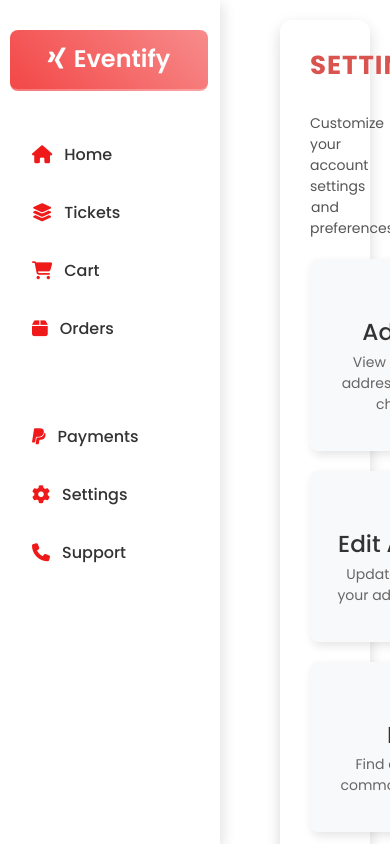
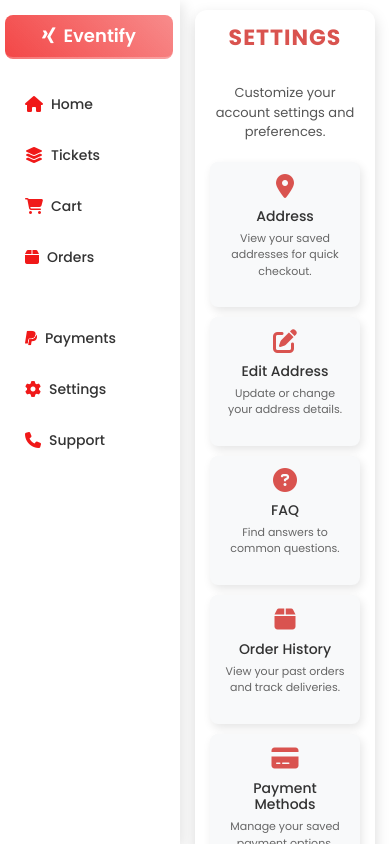
Before and after one commit to Vinay1718/Event-Final-Project, a React (Create React App) app in the folder frontend/: page /settings in a window 390 px wide. Built offline with nearby package versions, Linux system fonts and the light colour scheme.

Commit message:
css updated

```diff
--- a/frontend/src/App.css
+++ b/frontend/src/App.css
@@ -1,8 +1,9 @@
-.app-container{
+.app-container {
     display: flex;
     height: 100vh;
 }
-.content-container{
+
+.content-container {
     flex-grow: 1;
     padding: 20px;
     overflow-x: hidden;
@@ -10,6 +11,28 @@
     transition: margin-left 0.5s ease;
 }
 
-.sidebar:hover~.content-container{
+.sidebar:hover ~ .content-container {
     margin-left: 260px;
 }
+
+@media (max-width: 768px) {
+    .content-container {
+        margin-left: 85px;
+        padding: 15px;
+    }
+
+    .sidebar:hover ~ .content-container {
+        margin-left: 220px;
+    }
+}
+
+@media (max-width: 480px) {
+    .content-container {
+        margin-left: 70px;
+        padding: 10px;
+    }
+
+    .sidebar:hover ~ .content-container {
+        margin-left: 180px;
+    }
+}
--- a/frontend/src/component/Cart/Cart.css
+++ b/frontend/src/component/Cart/Cart.css
@@ -8,7 +8,7 @@
     font-family: 'Poppins', sans-serif;
 }
 
-.cart-container h2{
+.cart-container h2 {
     text-align: center;
 }
 
@@ -133,3 +133,86 @@
     transform: scale(1.2);
     color: #c9302c;
 }
+
+
+@media (max-width: 1024px) {
+    .cart-container {
+        padding: 20px;
+    }
+
+    .cart-item {
+        flex-direction: column;
+        align-items: center;
+        text-align: center;
+        padding: 20px;
+    }
+
+    .cart-image {
+        width: 150px;
+        height: 150px;
+        margin-bottom: 15px;
+    }
+
+    .cart-details {
+        font-size: 16px;
+    }
+
+    .cart-details h3 {
+        font-size: 20px;
+    }
+
+    .cart-actions {
+        flex-direction: column;
+        align-items: center;
+        gap: 15px;
+    }
+
+    .checkout-btn, .back-btn {
+        width: 100%;
+        padding: 12px;
+    }
+}
+
+@media (max-width: 600px) {
+    .cart-container {
+        padding: 15px;
+    }
+
+    .cart-item {
+        padding: 15px;
+    }
+
+    .cart-image {
+        width: 120px;
+        height: 120px;
+    }
+
+    .cart-details {
+        font-size: 14px;
+    }
+
+    .cart-details h3 {
+        font-size: 18px;
+    }
+
+    .quantity-controls {
+        gap: 10px;
+    }
+
+    .cart-total {
+        font-size: 20px;
+        text-align: center;
+    }
+
+    .cart-actions {
+        flex-direction: column;
+        align-items: center;
+        gap: 12px;
+    }
+
+    .checkout-btn, .back-btn {
+        width: 100%;
+        padding: 10px;
+        font-size: 16px;
+    }
+}
--- a/frontend/src/component/Home/Home.css
+++ b/frontend/src/component/Home/Home.css
@@ -80,6 +80,17 @@
     color: #f01919;
 }
 
+/* Responsive Design */
+@media (max-width: 1024px) {
+    .ticket-container {
+        gap: 15px;
+    }
+
+    .card {
+        width: 250px;
+    }
+}
+
 @media (max-width: 768px) {
     .ticket-container {
         flex-direction: column;
@@ -88,6 +99,35 @@
 
     .card {
         width: 90%;
+    }
+
+    .modal-content {
+        width: 90%;
+        padding: 15px;
+    }
+}
+
+@media (max-width: 480px) {
+    .card {
+        width: 100%;
+    }
+
+    .card h2 {
+        font-size: 18px;
+    }
+
+    .card h3 {
+        font-size: 14px;
+    }
+
+    .card button {
+        font-size: 12px;
+        padding: 8px 12px;
+    }
+
+    .modal-content {
+        width: 95%;
+        padding: 10px;
     }
 }
 
@@ -129,7 +169,7 @@
     display: flex;
     justify-content: center;
     align-items: center;
-  }
+}
 
 .close-btn {
     position: absolute;
--- a/frontend/src/component/Orders/Orders.css
+++ b/frontend/src/component/Orders/Orders.css
@@ -53,3 +53,53 @@ th {
         display: none;
     }
 }
+
+@media (max-width: 1024px) {
+    .orders-container {
+        width: 90%;
+    }
+
+    .order-slip {
+        padding: 15px;
+    }
+
+    table {
+        font-size: 14px;
+    }
+
+    th, td {
+        padding: 8px;
+    }
+
+    .print-btn {
+        font-size: 14px;
+        padding: 8px 16px;
+    }
+}
+
+@media (max-width: 600px) {
+    .orders-container {
+        width: 95%;
+    }
+
+    .order-slip {
+        padding: 10px;
+    }
+
+    table {
+        font-size: 12px;
+        display: block;
+        overflow-x: auto;
+        white-space: nowrap;
+    }
+
+    th, td {
+        padding: 6px;
+    }
+
+    .print-btn {
+        font-size: 14px;
+        width: 100%;
+        padding: 10px;
+    }
+}
--- a/frontend/src/component/Payments/Payments.css
+++ b/frontend/src/component/Payments/Payments.css
@@ -101,3 +101,46 @@ h2 {
     color: #555;
     margin-top: 15px;
 }
+
+@media (max-width: 1024px) {
+    .payment-container {
+        max-width: 90%;
+        padding: 25px;
+    }
+
+    .payment-option {
+        font-size: 15px;
+        padding: 12px;
+    }
+
+    .confirm-btn {
+        font-size: 15px;
+        padding: 10px 20px;
+    }
+}
+
+@media (max-width: 600px) {
+    .payment-container {
+        max-width: 95%;
+        padding: 20px;
+    }
+
+    .payment-option {
+        font-size: 14px;
+        padding: 10px;
+    }
+
+    .payment-option i {
+        font-size: 18px;
+    }
+
+    .confirm-btn {
+        width: 100%;
+        font-size: 14px;
+        padding: 12px;
+    }
+
+    .secure-text {
+        font-size: 12px;
+    }
+}
--- a/frontend/src/component/Settings/Address/Address.css
+++ b/frontend/src/component/Settings/Address/Address.css
@@ -1,4 +1,3 @@
-/* Main Container */
 .address-container {
     max-width: 1000px;
     margin: 50px auto;
@@ -90,3 +89,25 @@ h2 {
         grid-column: span 1;
     }
 }
+
+@media (max-width: 480px) {
+    .address-container {
+        width: 90%;
+        padding: 20px;
+    }
+
+    h2 {
+        font-size: 22px;
+    }
+
+    .address-details p {
+        font-size: 16px;
+        padding: 10px;
+    }
+
+    .continue-btn {
+        font-size: 16px;
+        padding: 10px 20px;
+        width: 100%;
+    }
+}
--- a/frontend/src/component/Settings/Edit/Edit.css
+++ b/frontend/src/component/Settings/Edit/Edit.css
@@ -30,6 +30,7 @@ h2 {
     flex: 1 1 calc(50% - 10px);
     text-align: left;
 }
+
 .form-group.full-width {
     flex: 1 1 100%;
 }
@@ -53,7 +54,6 @@ h2 {
     outline: none;
 }
 
-/* Red border on focus */
 .form-group input:focus,
 .form-group select:focus,
 .form-group textarea:focus {
@@ -84,3 +84,50 @@ h2 {
 .update-btn:hover {
     background: #c9302c;
 }
+
+@media (max-width: 768px) {
+    .edit-container {
+        width: 90%;
+        padding: 20px;
+    }
+
+    .edit-form {
+        flex-direction: column;
+        gap: 10px;
+    }
+
+    .form-group {
+        flex: 1 1 100%;
+    }
+}
+
+@media (max-width: 480px) {
+    .edit-container {
+        width: 95%;
+        padding: 15px;
+    }
+
+    h2 {
+        font-size: 22px;
+    }
+
+    .edit-subtext {
+        font-size: 13px;
+    }
+
+    .form-group label {
+        font-size: 14px;
+    }
+
+    .form-group input,
+    .form-group select,
+    .form-group textarea {
+        font-size: 13px;
+        padding: 8px;
+    }
+
+    .update-btn {
+        font-size: 14px;
+        padding: 10px;
+    }
+}
--- a/frontend/src/component/Settings/Settings.css
+++ b/frontend/src/component/Settings/Settings.css
@@ -51,10 +51,12 @@ h2 {
     font-size: 14px;
     color: #666;
 }
+
 .settings-card:hover {
     transform: translateY(-5px);
     background: rgba(217, 83, 79, 0.1);
 }
+
 .disabled-card {
     background: #e0e0e0;
     cursor: not-allowed;
@@ -70,3 +72,67 @@ h2 {
 .disabled-card p {
     color: #777;
 }
+
+@media (max-width: 768px) {
+    .settings-container {
+        width: 90%;
+        padding: 20px;
+    }
+
+    .settings-cards {
+        grid-template-columns: repeat(auto-fit, minmax(150px, 1fr));
+        gap: 15px;
+    }
+
+    .settings-card {
+        padding: 15px;
+    }
+
+    .settings-card i {
+        font-size: 26px;
+    }
+
+    .settings-card h3 {
+        font-size: 16px;
+    }
+
+    .settings-card p {
+        font-size: 12px;
+    }
+}
+
+@media (max-width: 480px) {
+    .settings-container {
+        width: 95%;
+        padding: 15px;
+    }
+
+    h2 {
+        font-size: 22px;
+    }
+
+    .settings-subtext {
+        font-size: 13px;
+    }
+
+    .settings-cards {
+        grid-template-columns: 1fr;
+        gap: 10px;
+    }
+
+    .settings-card {
+        padding: 12px;
+    }
+
+    .settings-card i {
+        font-size: 24px;
+    }
+
+    .settings-card h3 {
+        font-size: 14px;
+    }
+
+    .settings-card p {
+        font-size: 11px;
+    }
+}
--- a/frontend/src/component/sidebar/Sidebar.css
+++ b/frontend/src/component/sidebar/Sidebar.css
@@ -90,7 +90,6 @@ h1 i {
     text-overflow: ellipsis;
 }
 
-
 .sidebar ul li a span {
     display: none;
 }
@@ -105,12 +104,15 @@ h1 i {
     color: #f01919;
     transition: color 0.3s ease;
 }
+
 .sidebar ul li:hover a i {
     color: white;
 }
+
 .first, .second {
     padding-top: 10px;
 }
+
 @media (max-width: 768px) {
     .sidebar {
         width: 85px;
@@ -128,3 +130,38 @@ h1 i {
         font-size: 18px;
     }
 }
+
+@media (max-width: 480px) {
+    .sidebar {
+        width: 70px;
+        padding-top: 10px;
+    }
+
+    .sidebar:hover {
+        width: 180px;
+    }
+
+    .sidebar h1 {
+        font-size: 18px;
+        padding: 10px;
+        margin: 5px;
+    }
+
+    .sidebar ul {
+        margin: 10px 0;
+    }
+
+    .sidebar ul li {
+        padding: 10px;
+    }
+
+    .sidebar ul li a {
+        font-size: 14px;
+        padding-left: 5px;
+    }
+
+    .sidebar ul li a i {
+        font-size: 16px;
+        margin-right: 8px;
+    }
+}
--- a/frontend/src/index.css
+++ b/frontend/src/index.css
@@ -7,7 +7,34 @@ body {
   -moz-osx-font-smoothing: grayscale;
 }
 
+@media (max-width: 768px) {
+  body {
+    font-size: 14px;
+  }
+}
+
+@media (max-width: 480px) {
+  body {
+    font-size: 12px;
+  }
+}
+
+
 code {
-  font-family: source-code-pro, Menlo, Monaco, Consolas, 'Courier New',
-    monospace;
+  font-family: source-code-pro, Menlo, Monaco, Consolas, 'Courier New', monospace;
+  font-size: 14px;
 }
+
+
+@media (max-width: 768px) {
+  code {
+    font-size: 13px;
+  }
+}
+
+@media (max-width: 480px) {
+  code {
+    font-size: 12px;
+    word-wrap: break-word;
+  }
+}
```
